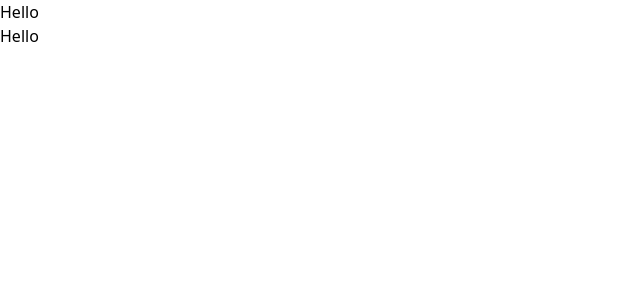
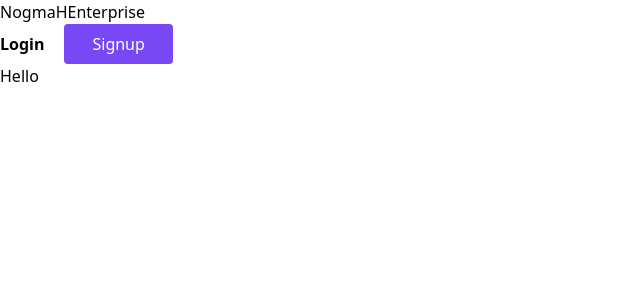
Before and after one commit to Naayart/nogmaenterprise, a React (Vite) app: page / in a window 1280 px wide. Shown: the top 300 px of the page, without its empty margins (0-640 px from the left). Built offline with nearby package versions, Linux system fonts and the light colour scheme.

Commit message:
addition

```diff
--- a/src/components/Navbar.jsx
+++ b/src/components/Navbar.jsx
@@ -1,7 +1,20 @@
-export default function Navbar(){
-    return(
-        <>
-        <h1>Hello</h1>
-        </>
-    );
+export default function Navbar() {
+  return (
+    <>
+      <nav>
+        <h1>
+          <span>Nogma</span>
+          <span>H</span>
+          <span>Enterprise</span>
+        </h1>
+
+        <div className=" space-x-5 inline-block ">
+          <button className="font-bold ">Login</button>
+          <button className="bg-[#7848F4] text-white px-7 py-2 rounded-sm">
+            Signup
+          </button>
+        </div>
+      </nav>
+    </>
+  );
 }
```
